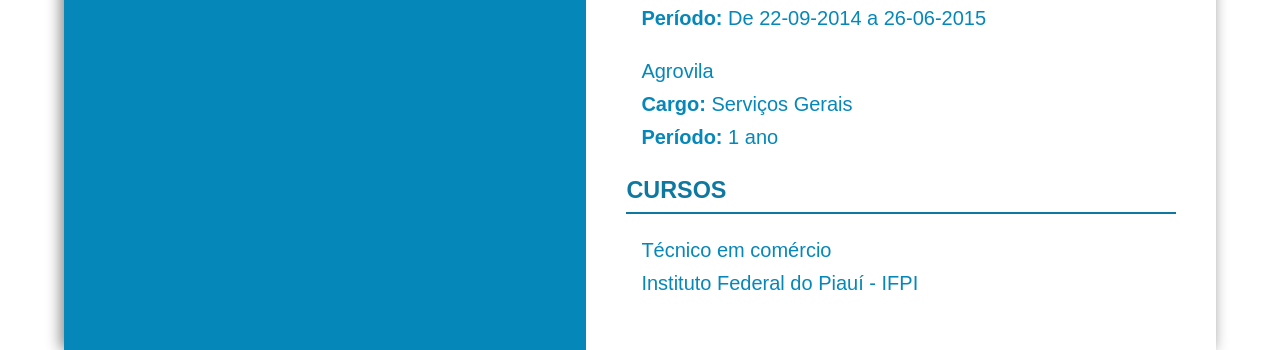
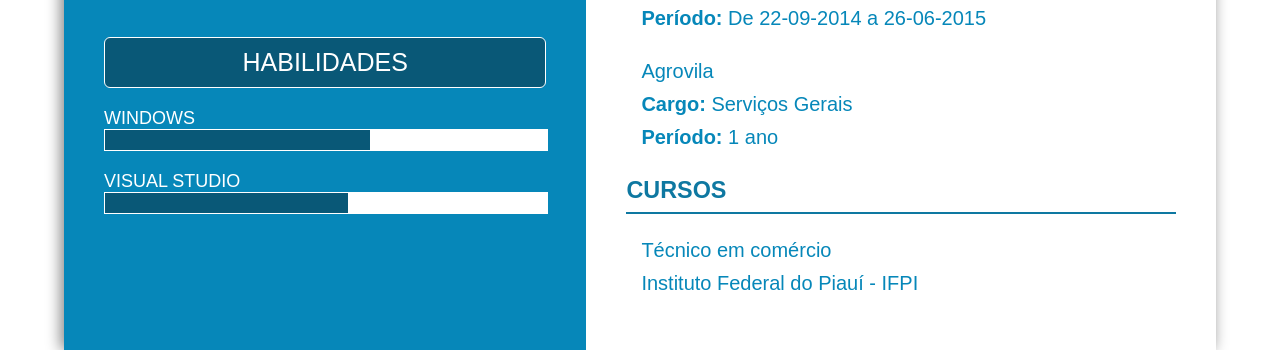
Before and after one commit to romassoares/perfilProfissional, a plain HTML site: page index.html in a window 1280 px wide. Shown: the part 1076-1426 px from the top of the page. Drawn offline with Linux system fonts and the light colour scheme.

Commit message:
estilo para habilidades

```diff
--- a/index.html
+++ b/index.html
@@ -182,6 +182,27 @@
                 </a>
               </div>
             </div>
+            <!-- ********************HABILIDADES*************************** -->
+            <div class="col">
+              <div
+                style="width: auto; background-color: #095877; padding: 10px; margin-top: 50px; border-radius: 6px; border: 1px solid #ffffff;">
+                <p style="display:flex; justify-content: center; font-size: 25px ;text-transform: uppercase;">
+                  habilidades</p>
+              </div>
+              <div style="width: 100%; margin: 20px 0 20px 0;">
+                <div style="font-size: 18px; color: #ffffff;text-transform: uppercase;">Windows</div>
+                <div style="background-color: #ffffff; width: 100%; height: 20px ; border: 1px solid #ffffff;">
+                  <div style="background-color: #095877; width: 60%; height: 20px"></div>
+                </div>
+              </div>
+              <div style="width: 100%; margin: 20px 0 20px 0;">
+                <div style="font-size: 18px; color: #ffffff;text-transform: uppercase;">visual studio</div>
+                <div style="background-color: #ffffff; width: 100%; height: 20px ; border: 1px solid #ffffff;">
+                  <div style="background-color: #095877; width: 55%; height: 20px"></div>
+                </div>
+              </div>
+            </div>
+            <!-- ******************** FIM HABILIDADES*************************** -->
           </div>
         </div>
         <!-- ************************************************************* -->
```
